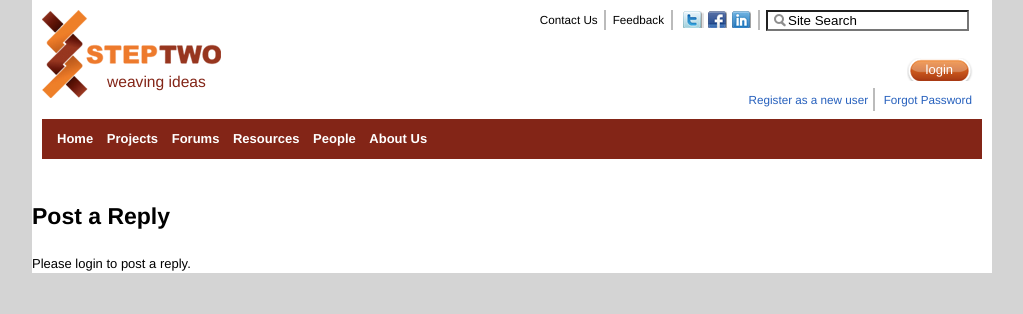
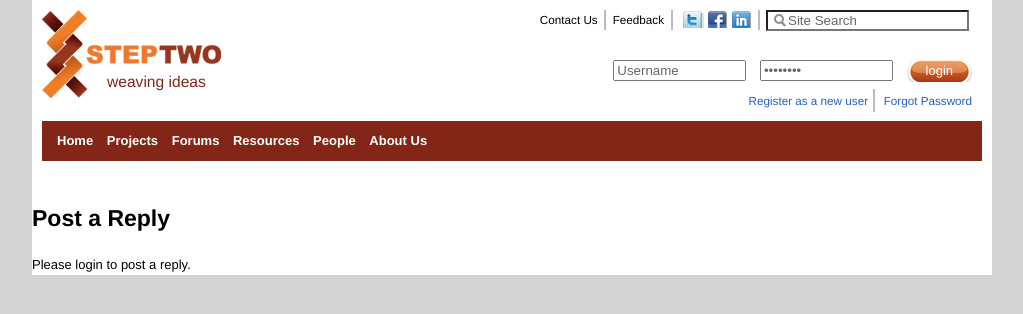
Before and after one commit to rahuljha/step2, a Django app: template forum/templates/forum/thread.html in a window 1280 px wide. Shown: the top 314 px of the page, without its empty margins (128-1151 px from the left). Run offline with Django 3.2, Linux system fonts and the light colour scheme; the template is opened without the code that fills it, so the values that code supplies are empty; parts of the project's set-up code (start-up, migrations or seed data) failed here and were passed over.

Commit message:
enabled login from header

```diff
--- a/site_media/css/base.css
+++ b/site_media/css/base.css
@@ -157,3 +157,12 @@ div#no_login_links a {
 a#register_link {
     border-right: 2px solid #bbb;
 }
+
+form#login_form {
+    display: inline;
+}
+
+input#login_username, input#login_password {
+    margin-left:10px;
+    width:125px;
+}
--- /dev/null
+++ b/site_media/js/base.js
@@ -0,0 +1,16 @@
+
+$('#login_button').click(function() {
+                             $('#login_form').submit();
+});
+
+$('#site_search_input, #login_username, #login_password').css('color', '#666');
+
+$('#site_search_input').val('Site Search');
+$('#login_username').val('Username');
+$('#login_password').val('Password');
+
+
+$('#site_search_input, #login_username, #login_password').focus(function() {
+                                                                    $(this).val('');
+                                                                    $(this).css('color', '#000');
+                                                                });
--- a/templates/base.html
+++ b/templates/base.html
@@ -16,7 +16,7 @@
   <div id="logo"></div>
   <h2 id="caption">weaving ideas</h2>
   <span class="header_top_sec rightmost">
-    <input id="site_search_input" value="Site Search"></input>
+    <input id="site_search_input"></input>
   </span>
   <span class="header_top_sec">
     <a class="social_link" id="twitter_link" href="http://twitter.com/step_2"></a>
@@ -29,7 +29,12 @@
 {% if user.is_authenticated %}
     Hola! {{ user.username }} <span class='rounded_button_left_img'></span><a class='rounded_button' href='/accounts/logout'>logout</a><span class='rounded_button_right_img'></span>
 {% else %}
-    <span class='rounded_button_left_img'></span><a class='rounded_button' id='login_button' href='/accounts/login'>login</a><span class='rounded_button_right_img'></span>
+<form id='login_form' action='/accounts/login/' method='post'>{% csrf_token %}
+<input id='login_username' name='username'></input>
+<input id='login_password' type='password' name='password'></input>
+<input type="hidden" name="next" value="/home" />
+</form>
+    <span class='rounded_button_left_img'></span><a class='rounded_button' id='login_button' href=#'>login</a><span class='rounded_button_right_img'></span>
 <div id='no_login_links'>
   <a id='register_link' href='/accounts/register'>Register as a new user</a>
   <a id='change_password_link' href='/accounts/password/change'>Forgot Password</a></div>
@@ -52,7 +57,10 @@
 
 <div id="footer" class="grid_12">
 </div>
-{% block javascript %}{% endblock %}
+{% block javascript %}
+{% endblock %}
+<script type="text/javascript" src="/site_media/js/external/jquery-1.4.2.min.js"></script>
+<script type="text/javascript" src="/site_media/js/base.js"></script>
 </div>
 </body>
 </html>
```
